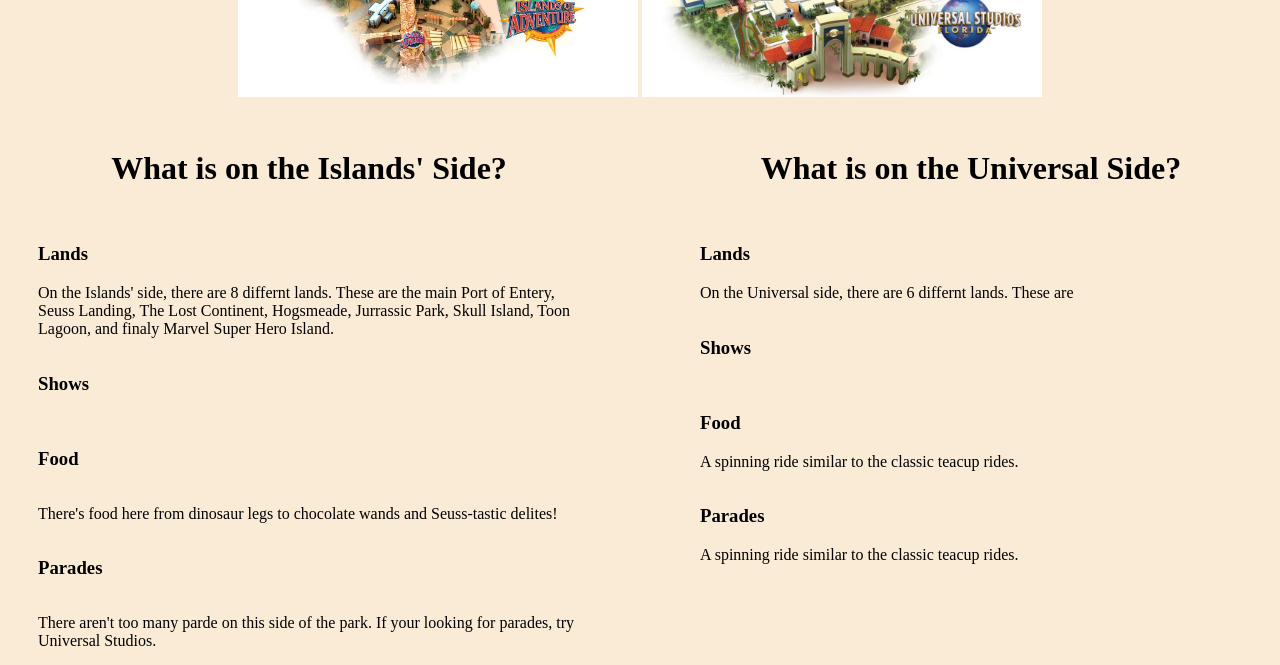
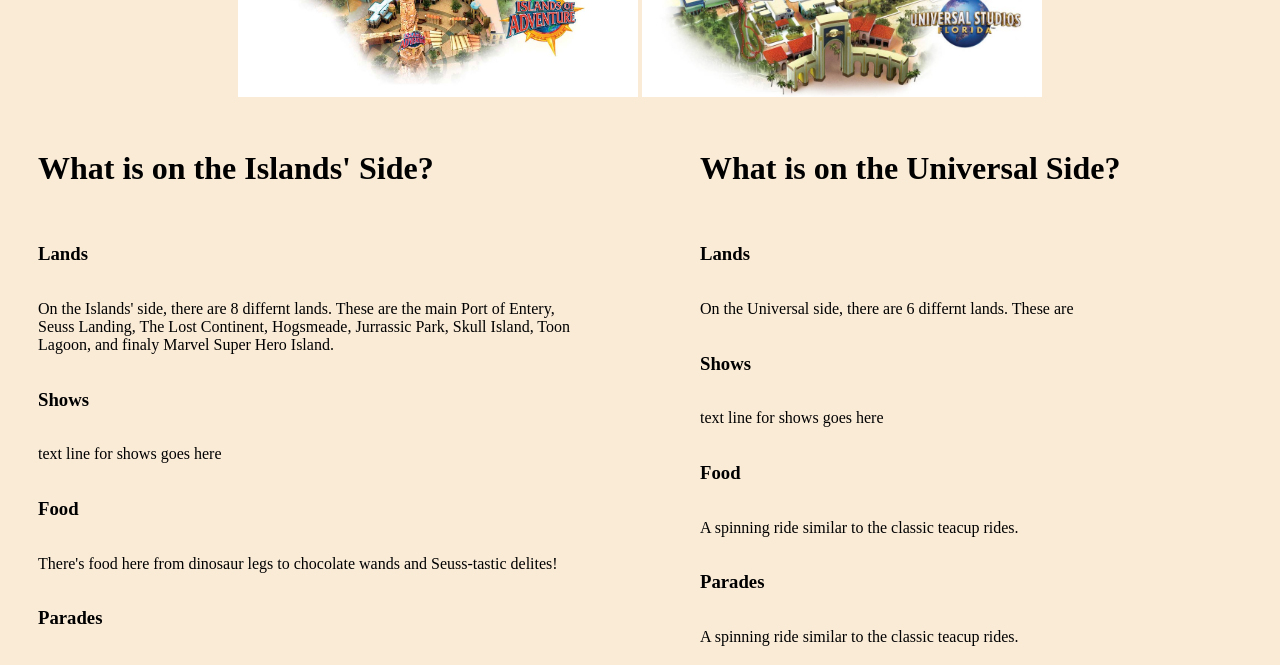
Before and after one commit to EmmaAmos/UniversalTravels, a plain HTML site: page index.html in a window 1280 px wide. Shown: the part 670-1335 px from the top of the page. Drawn offline with Linux system fonts and the light colour scheme; a web font is replaced by a local one.

Commit message:
fixing index page

```diff
--- a/index.html
+++ b/index.html
@@ -33,71 +33,104 @@
         <div class="displayGrid">
             <div class="table-container-island">
                 <table>
-                    <th><h1>What is on the Islands' Side?</h1></th>
+                    <tr>
+                        <td>
+                            <h1>What is on the Islands' Side?</h1>
+                        </td>
+                    </tr>
                     <tr>
                         <td>
                             <h3>Lands</h3>
+                            <tr>
+                                <td>
                                     On the Islands' side, there are 8 differnt lands. These are the main Port of Entery, Seuss Landing, The Lost Continent, Hogsmeade, Jurrassic Park, Skull Island, Toon Lagoon, and finaly Marvel Super Hero Island.
+                                </td>
+                            </tr>
                         </td>
                     </tr>
                     <tr>
                         <td>
                             <h3>Shows</h3>
+                            <tr>
+                                <td>
+                                    text line for shows goes here
+                                </td>
+                            </tr>
                         </td>
                     </tr>
                     <tr>
                         <td>
                             <h3>Food</h3>
-                        </td>
                             <tr>
                                 <td>
                                     There's food here from dinosaur legs to chocolate wands and Seuss-tastic delites!
                                 </td>
                             </tr>
+                        </td>
                     </tr>
                     <tr>
                         <td>
                             <h3>Parades</h3>
-                        </td>
                             <tr>
                                 <td>
                                     There aren't too many parde on this side of the park. If your looking for parades, try Universal Studios.
                                 </td>
                             </tr>
+                        </td>
+
                     </tr>
                 </table>
             </div>
 
             <div class="table-container-universal">
                 <table>
-                    <th><h1>What is on the Universal Side?</h1></th>
+                    <tr>
+                        <td>
+                            <h1>What is on the Universal Side?</h1>
+                        </td>
+                    </tr>
                     <tr>
                         <td>
                             <h3>Lands</h3>
+                            <tr>
+                                <td>
                                     On the Universal side, there are 6 differnt lands. These are
+                                </td>
+                            </tr>
                         </td>
                     </tr>
                     <tr>
                         <td>
                             <h3>Shows</h3>
-
+                            <tr>
+                                <td>
+                                    text line for shows goes here
+                                </td>
+                            </tr>
                         </td>
                     </tr>
                     <tr>
                         <td>
                             <h3>Food</h3>
+                            <tr>
+                                <td>
                                     A spinning ride similar to the classic teacup rides.
+                                </td>
+                            </tr>
                         </td>
                     </tr>
                     <tr>
                         <td>
                             <h3>Parades</h3>
+                            <tr>
+                                <td>
                                      A spinning ride similar to the classic teacup rides.
+                                </td>
+                            </tr>
                         </td>
                     </tr>
                 </table>
             </div>
-
         </div>
         <div id="endCard"></div>
     </body>
```
Lines whose indentation alone changed are shown as unchanged.
